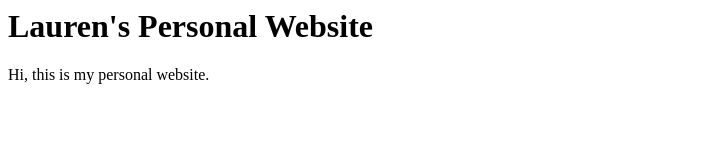
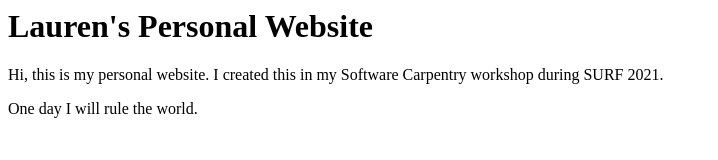
Before and after one commit to lvserra17/lvserra17.github.io, a plain HTML site: page index.html in a window 1280 px wide. Shown: the whole page, without its empty margins (0-718 px from the left). Drawn offline with Linux system fonts and the light colour scheme.

Commit message:
Adding a line

```diff
--- a/index.html
+++ b/index.html
@@ -1,3 +1,5 @@
 <h1>Lauren's Personal Website</h1>
 
-Hi, this is my personal website.
+<p>Hi, this is my personal website.
+I created this in my Software Carpentry workshop during SURF 2021.</p>
+<p>One day I will rule the world.</p>
```
